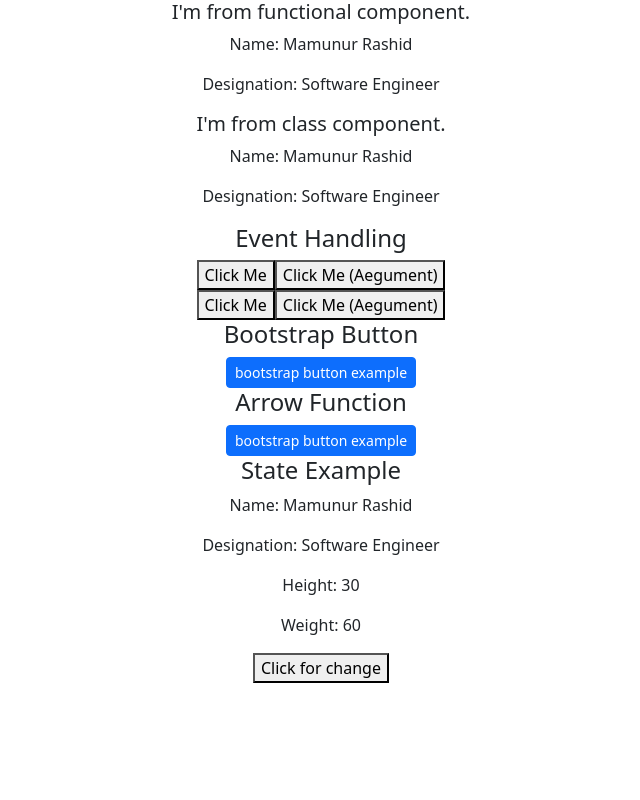
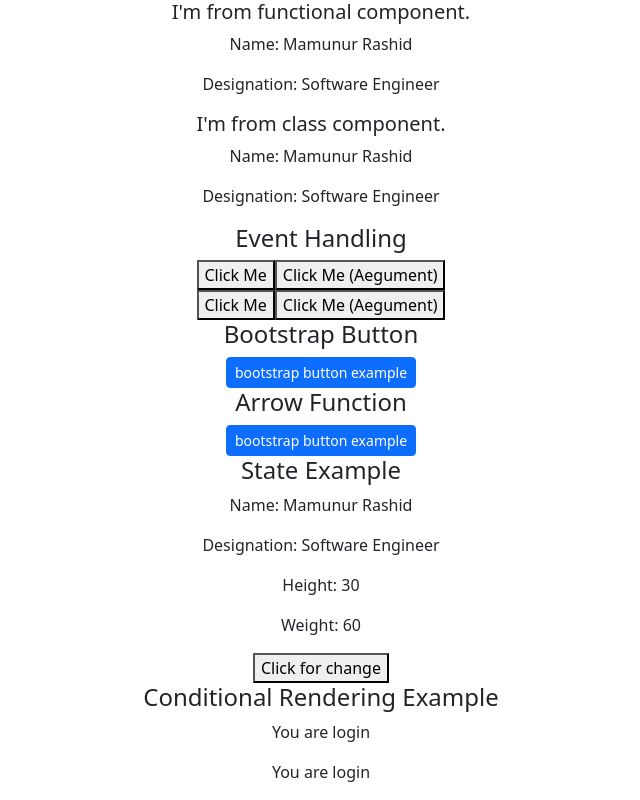
Before and after one commit to mamunurrashid1010/react-practice, a React (Create React App) app: page / in a window 1280 px wide. Shown: the part 322-1122 px from the top of the page, without its empty margins (319-959 px from the left). Before the commit the page ends 1005 px from the top, so only its background shows below. Built offline with nearby package versions, Linux system fonts and the light colour scheme.

Commit message:
Conditional Rendering : example added

```diff
--- a/src/App.js
+++ b/src/App.js
@@ -9,6 +9,8 @@ import ButtonInClass from './handlingEvents/ButtonInClass';
 import ButtonBootstrap from './handlingEvents/ButtonBootstrap';
 import ArrowFunction from './components/ArrowFunction';
 import StateInClass from './state/StateInClass';
+import Example1 from './ConditionalRendering/Example1';
+import Example2 from './ConditionalRendering/Example2';
 
 function App() {
   return (
@@ -37,6 +39,10 @@ function App() {
       <h4>State Example</h4>
       <StateInClass />
 
+      <h4>Conditional Rendering Example</h4>
+      <Example1/>
+      <Example2/>
+
       </scrool>
 
     </div>
--- /dev/null
+++ b/src/ConditionalRendering/Example1.js
@@ -0,0 +1,22 @@
+import React, { Component } from "react";
+
+class Example1 extends Component{
+    constructor(){
+        super();
+        this.state={
+            login:true,
+        }
+    }
+
+    render(){
+        // conditional return
+        if(this.state.login==true){
+            return(<p>You are login</p>);
+        }
+        else{
+            return(<p>You are log-out</p>);
+        }
+
+    }
+}
+export default Example1;
--- /dev/null
+++ b/src/ConditionalRendering/Example2.js
@@ -0,0 +1,21 @@
+import React, { Component } from "react";
+
+class Example2 extends Component{
+    constructor(){
+        super();
+        this.state={
+            login:true,
+        }
+    }
+
+    render(){
+        // conditional return
+        return(
+            this.state.login==true?
+            (<p>You are login</p>)
+            :
+            (<p>You are log-out</p>)
+        )
+    }
+}
+export default Example2;
```
Also changed, not shown: 1 other file (tests, documents, lock files or other folders).
